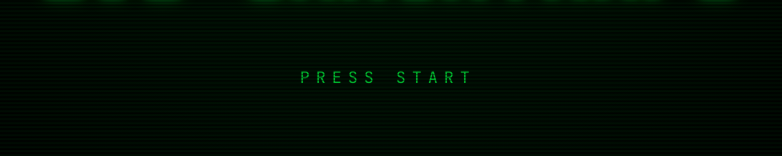
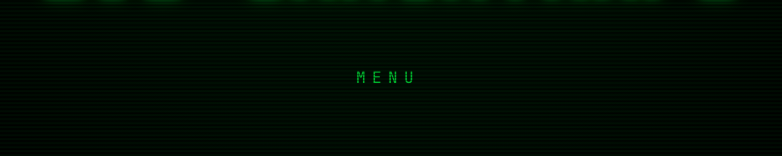
Before and after one commit to FeHa1/web_chacatraps, a React (Vite) app: page / in a window 1280 px wide. Shown: the part 472-628 px from the top of the page, without its empty margins (252-1034 px from the left). Built offline with nearby package versions, Linux system fonts and the light colour scheme.

Commit message:
cambio el press start a menu

```diff
--- a/src/pages/Home.jsx
+++ b/src/pages/Home.jsx
@@ -38,7 +38,7 @@
         </div>
 
         <h1 className="home-title">LOS CHACATRAPS</h1>
-        <p className="home-subtitle">PRESS START</p>
+        <p className="home-subtitle">MENU</p>
       </div>
 
       <nav className="home-menu" aria-label="Menú principal">
```
